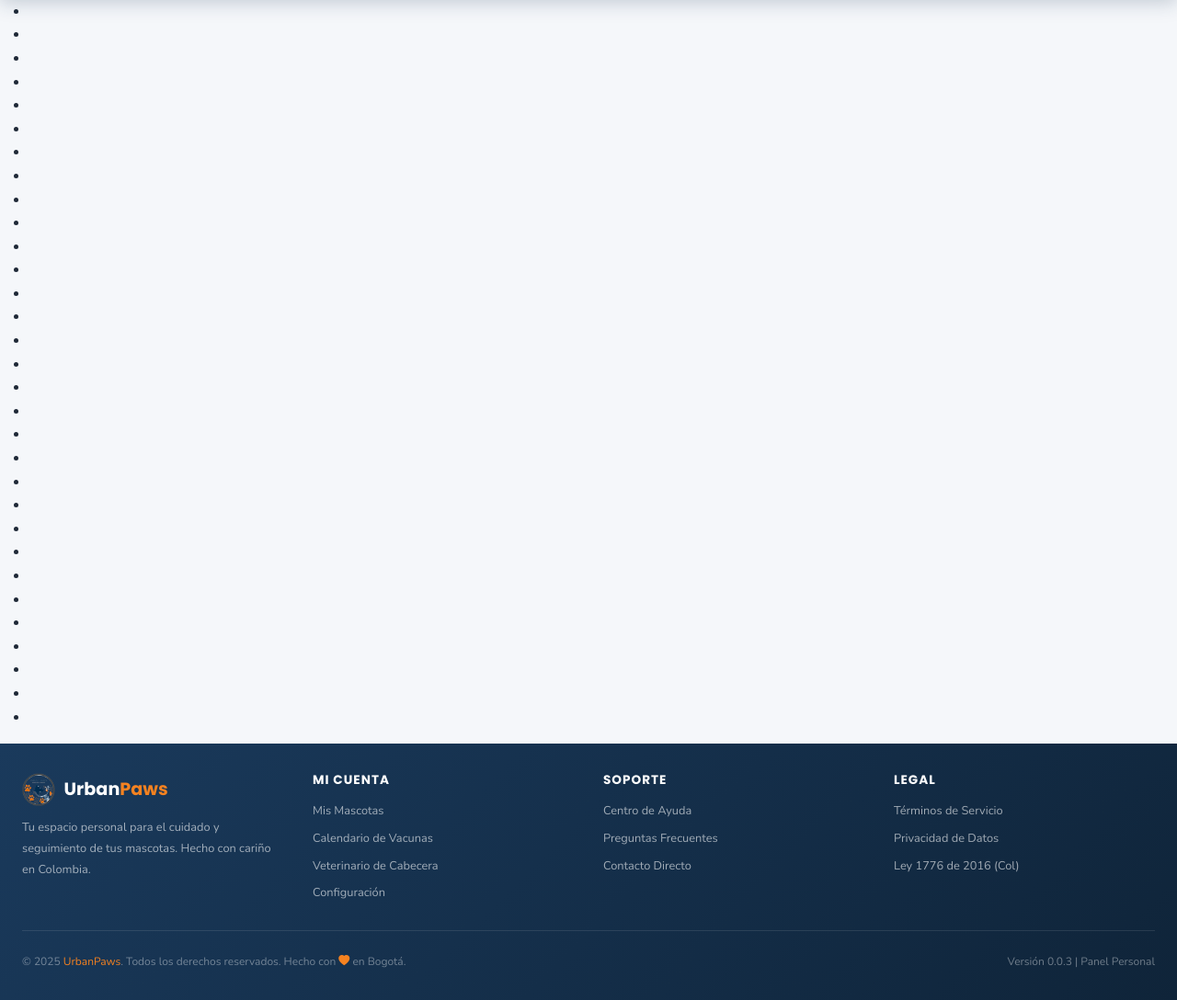
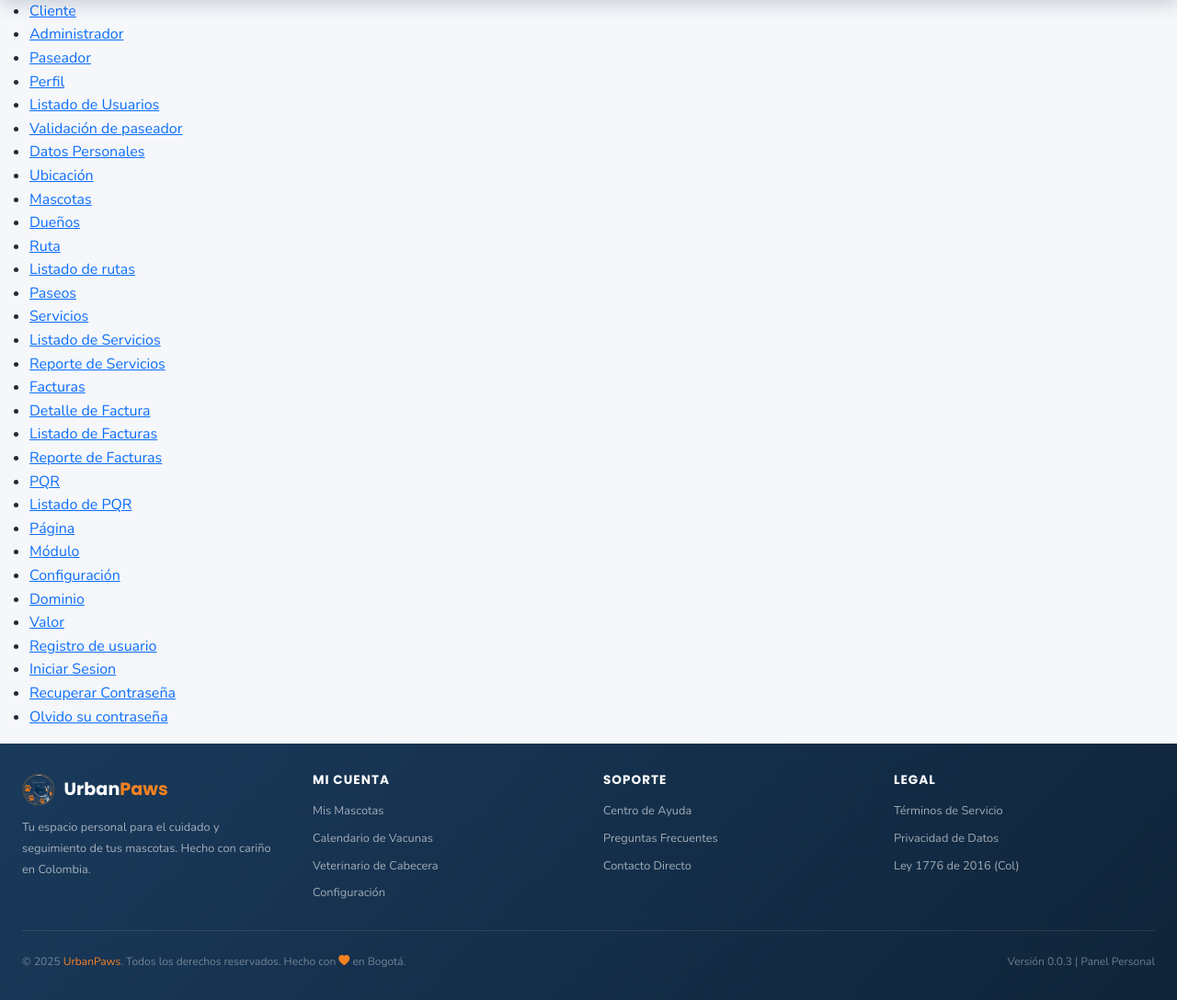
Before and after one commit to velandiajuan479/UrbanPaws, a PHP site: page / in a window 1280 px wide. Shown: the part 111-1199 px from the top of the page at 92% size. Run offline with PHP 8.4, Linux system fonts and the light colour scheme.

Commit message:
se añadieron los botones para navegar a cada vista correspondiente

```diff
--- a/views/vmen.php
+++ b/views/vmen.php
@@ -1,35 +1,35 @@
 <nav>
     <ul>
-        <li><a href=""></a></li>
-        <li><a href=""></a></li>
-        <li><a href=""></a></li>
-        <li><a href=""></a></li>
-        <li><a href=""></a></li>
-        <li><a href=""></a></li>
-        <li><a href=""></a></li>
-        <li><a href=""></a></li>
-        <li><a href=""></a></li>
-        <li><a href=""></a></li>
-        <li><a href=""></a></li>
-        <li><a href=""></a></li>
-        <li><a href=""></a></li>
-        <li><a href=""></a></li>
-        <li><a href=""></a></li>
-        <li><a href=""></a></li>
-        <li><a href=""></a></li>
-        <li><a href=""></a></li>
-        <li><a href=""></a></li>
-        <li><a href=""></a></li>
-        <li><a href=""></a></li>
-        <li><a href=""></a></li>
-        <li><a href=""></a></li>
-        <li><a href=""></a></li>
-        <li><a href=""></a></li>
-        <li><a href=""></a></li>
-        <li><a href=""></a></li>
-        <li><a href=""></a></li>
-        <li><a href=""></a></li>
-        <li><a href=""></a></li>
-        <li><a href=""></a></li>
+        <li><a href="index.php?pg=1">Cliente</a></li>
+        <li><a href="index.php?pg=2">Administrador</a></li>
+        <li><a href="index.php?pg=3">Paseador</a></li>
+        <li><a href="index.php?pg=4">Perfil</a></li>
+        <li><a href="index.php?pg=5">Listado de Usuarios</a></li>
+        <li><a href="index.php?pg=6">Validación de paseador</a></li>
+        <li><a href="index.php?pg=7">Datos Personales</a></li>
+        <li><a href="index.php?pg=8">Ubicación</a></li>
+        <li><a href="index.php?pg=9">Mascotas</a></li>
+        <li><a href="index.php?pg=10">Dueños</a></li>
+        <li><a href="index.php?pg=11">Ruta</a></li>
+        <li><a href="index.php?pg=12">Listado de rutas</a></li>
+        <li><a href="index.php?pg=13">Paseos</a></li>
+        <li><a href="index.php?pg=14">Servicios</a></li>
+        <li><a href="index.php?pg=15">Listado de Servicios</a></li>
+        <li><a href="index.php?pg=16">Reporte de Servicios</a></li>
+        <li><a href="index.php?pg=17">Facturas</a></li>
+        <li><a href="index.php?pg=18">Detalle de Factura</a></li>
+        <li><a href="index.php?pg=19">Listado de Facturas</a></li>
+        <li><a href="index.php?pg=20">Reporte de Facturas</a></li>
+        <li><a href="index.php?pg=21">PQR</a></li>
+        <li><a href="index.php?pg=22">Listado de PQR</a></li>
+        <li><a href="index.php?pg=23">Página</a></li>
+        <li><a href="index.php?pg=24">Módulo</a></li>
+        <li><a href="index.php?pg=25">Configuración</a></li>
+        <li><a href="index.php?pg=26">Dominio</a></li>
+        <li><a href="index.php?pg=27">Valor</a></li>
+        <li><a href="index.php?pg=28">Registro de usuario</a></li>
+        <li><a href="index.php?pg=29">Iniciar Sesion</a></li>
+        <li><a href="index.php?pg=30">Recuperar Contraseña</a></li>
+        <li><a href="index.php?pg=31">Olvido su contraseña</a></li>
     </ul>
 </nav>
```
